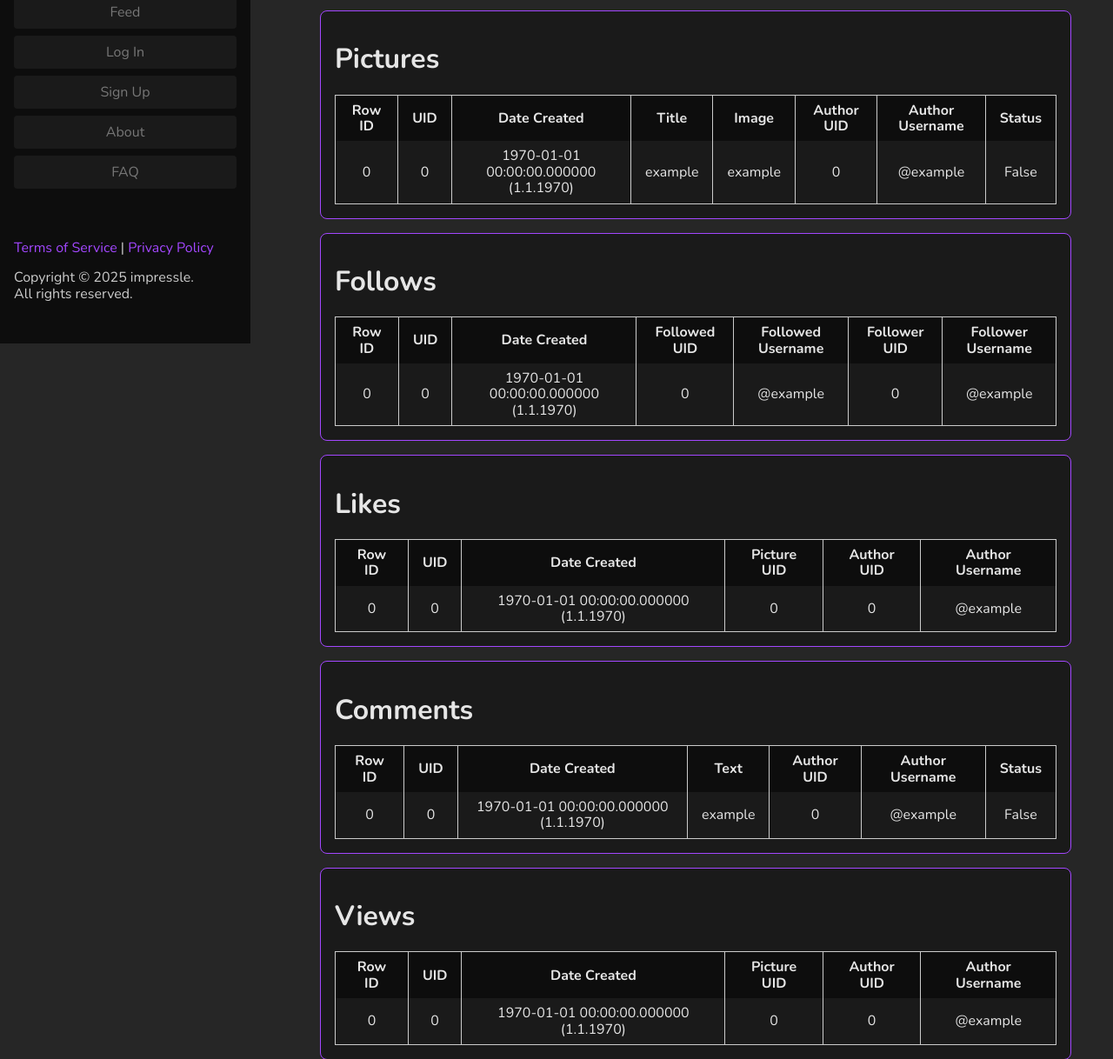
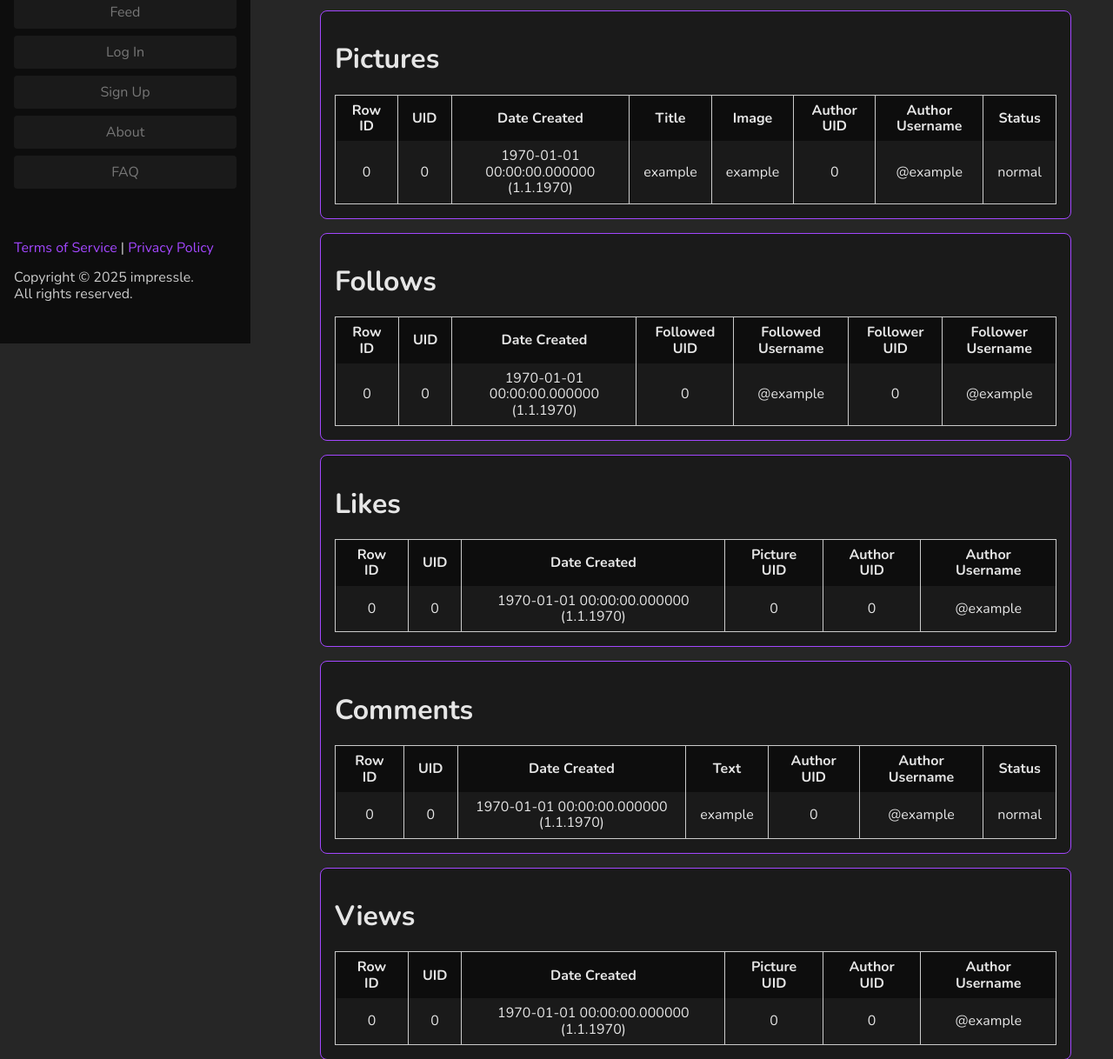
Before and after one commit to desyatkoff/impressle, a Flask app: template website/templates/admin.html in a window 1280 px wide. Shown: the part 437-1655 px from the top of the page at 87% size. Run offline with Flask 3, Linux system fonts and the light colour scheme; the template is opened without the code that fills it, so the values that code supplies are empty; some libraries are stand-ins or nearby versions.

Commit message:
FIX: Fixed a typo

```diff
--- a/website/templates/admin.html
+++ b/website/templates/admin.html
@@ -53,7 +53,7 @@
                             <td>0</td>
                             <td>False</td>
                             <td>False</td>
-                            <td>False</td>
+                            <td>normal</td>
                         </tr>
                         {% for user in users %}
                             <tr>
@@ -104,7 +104,7 @@
                             <td>example</td>
                             <td>0</td>
                             <td>@example</td>
-                            <td>False</td>
+                            <td>normal</td>
                         </tr>
                         {% for picture in pictures %}
                             <tr>
@@ -242,7 +242,7 @@
                             <td>example</td>
                             <td>0</td>
                             <td>@example</td>
-                            <td>False</td>
+                            <td>normal</td>
                         </tr>
                         {% for comment in comments %}
                             <tr>
```
